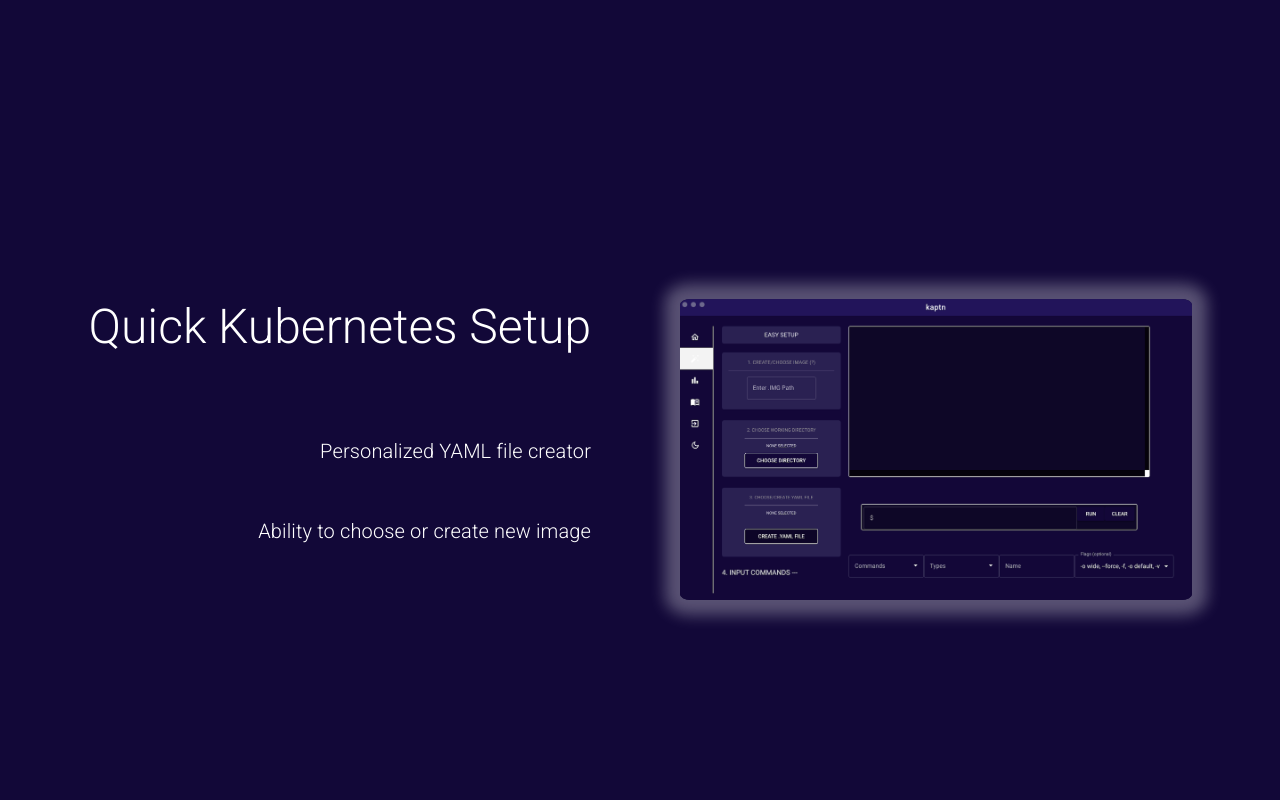
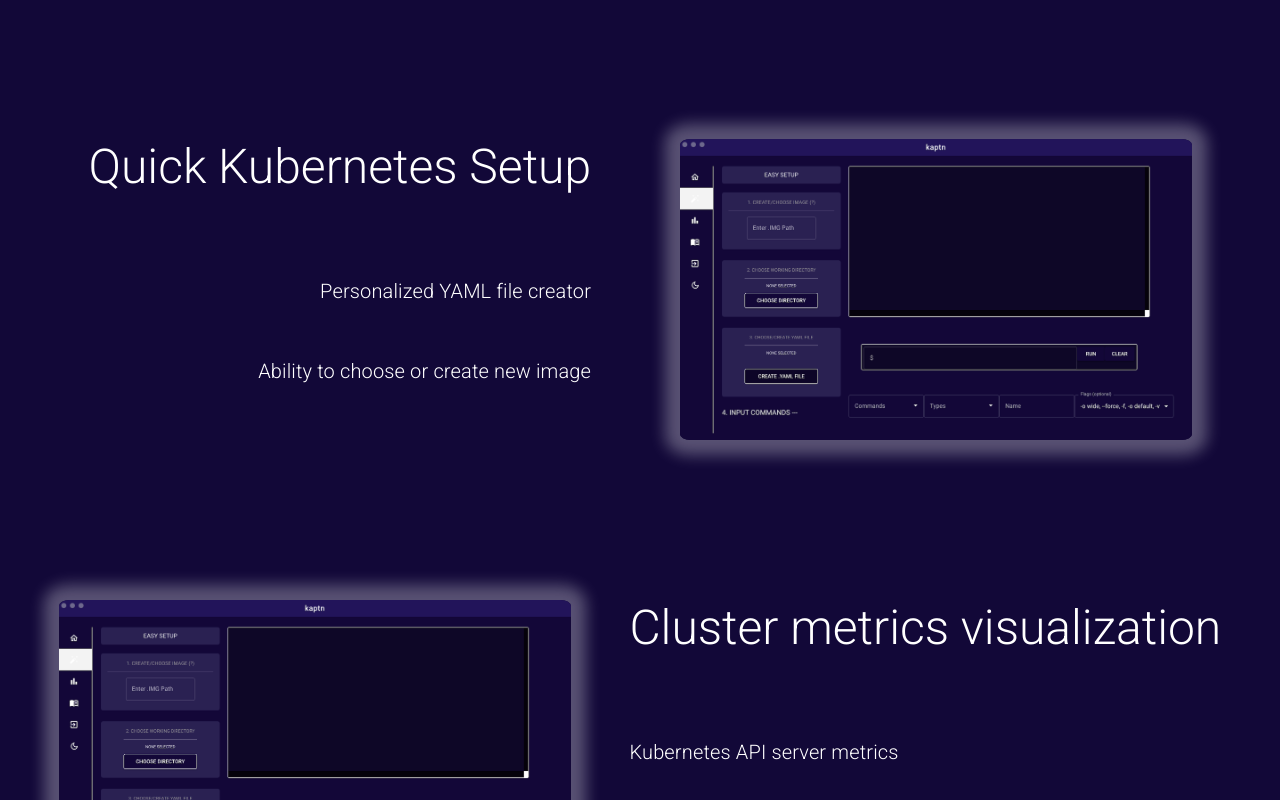
Before and after one commit to kaptn-splash/Splash, a React (Create React App) app: page / in a window 1280 px wide. Shown: the part 1263-2063 px from the top of the page. Built offline with nearby package versions, Linux system fonts and the light colour scheme.

Commit message:
Adjusts spacing for features component

```diff
--- a/src/components/Features.jsx
+++ b/src/components/Features.jsx
@@ -14,7 +14,7 @@
 const Features = () => {
   return (
     <Grid id='features'>
-        <Box id='feature1' sx={{display: 'flex', flexDirection: 'row-reverse', justifyContent: 'space-evenly', alignItems: 'flex-start', alignContent: 'center', mb: 40}}>
+        <Box id='feature1' sx={{display: 'flex', flexDirection: 'row-reverse', justifyContent: 'space-evenly', alignItems: 'flex-start', alignContent: 'center', mb: 20}}>
             <Box sx={{width: '45%', display: 'flex', flexDirection: 'column', justifyContent:'space-around', alignItems: 'flex-start'}}>
             <Typography
                 variant='h3'
@@ -61,7 +61,7 @@
             </Box>
             <Box src={dashboard} component='img' sx={{width: '40%', border: '1px', borderRadius: '2%',  boxShadow: '0px 0px 15px 15px rgb(255, 255, 255, 0.3)'}}></Box>
         </Box>
-        <Box id='feature2' sx={{display: 'flex', flexDirection: 'row', justifyContent: 'space-evenly', alignItems: 'flex-start', alignContent: 'center', mb: 40}}>
+        <Box id='feature2' sx={{display: 'flex', flexDirection: 'row', justifyContent: 'space-evenly', alignItems: 'flex-start', alignContent: 'center', mb: 20}}>
             <Box sx={{display: 'flex', flexDirection: 'column', justifyContent:'space-around', alignItems: 'flex-end'}}>
             <Typography
                 variant='h3'
```
